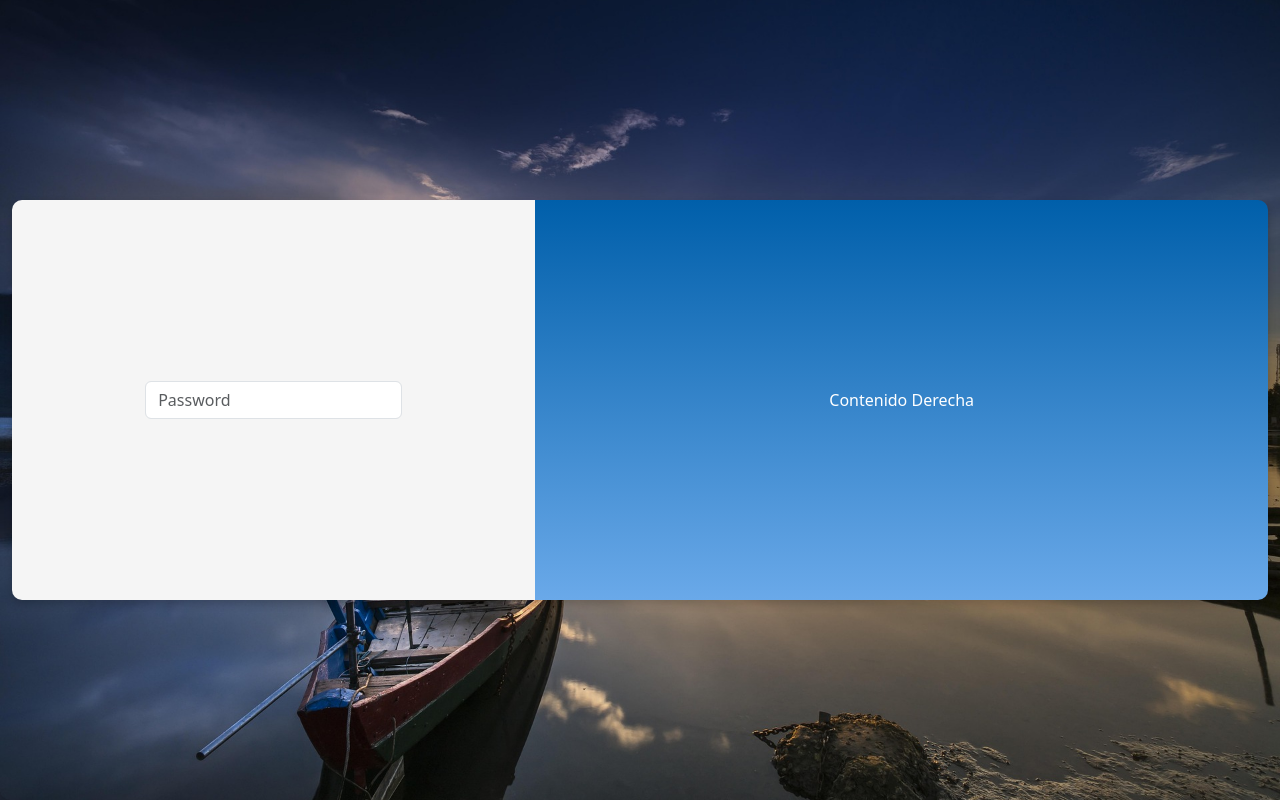
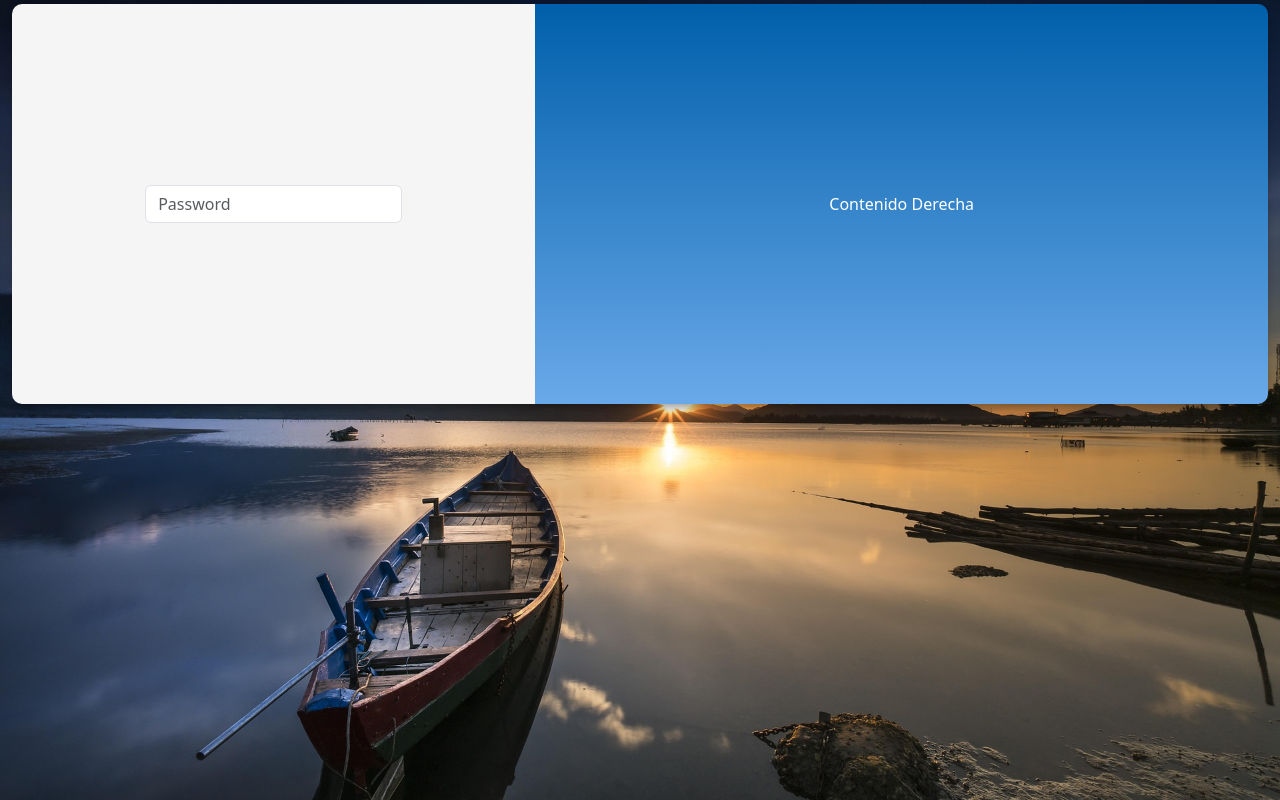
Before and after one commit to bma-itdeveloper/bma-network-system, a React (Vite) app: page / in a window 1280 px wide. Built offline with nearby package versions, Linux system fonts and the light colour scheme.

Commit message:
CentrarLoginBlock

```diff
--- a/index.html
+++ b/index.html
@@ -14,7 +14,7 @@
   </head>
   <body class="backGround">
     <div class="container-fluid">
-      <div class="row">
+      <div class="row loginBlockContainer">
         <div class="loginBlock col-12">
           <div class="loginCard">
             <div class="loginCardLeft col-md-5 col-12">
--- a/src/styleV2.css
+++ b/src/styleV2.css
@@ -11,6 +11,12 @@
     background-color: rgba(0, 0, 0, 10%);
 }
 
+.loginBlockContainer{
+    height: 99vh;
+    display: flex;
+    justify-content: center;
+}
+
 .loginBlock{
     margin: auto;
     padding: 0px;
@@ -19,11 +25,8 @@
     height: 400px;
     background-color: rgba(255, 255, 255, 0%);
     box-shadow: 0 4px 8px rgba(0, 0, 0, 0.2);
-    justify-content: center;
     align-items: center;
-    display: flex;
     border-radius: 10px;
-    height: 100vh;
 }
 
 .loginCard {
```
